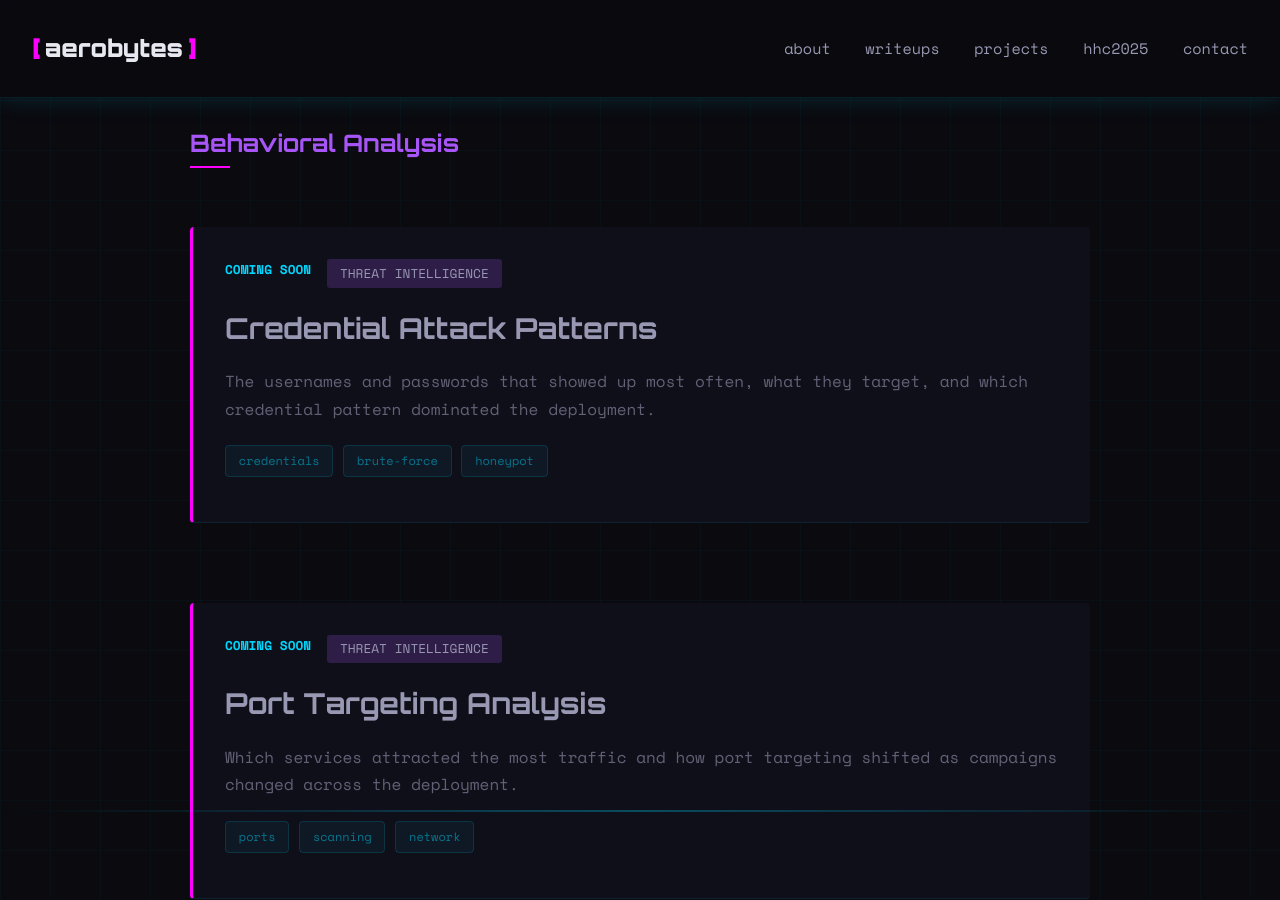
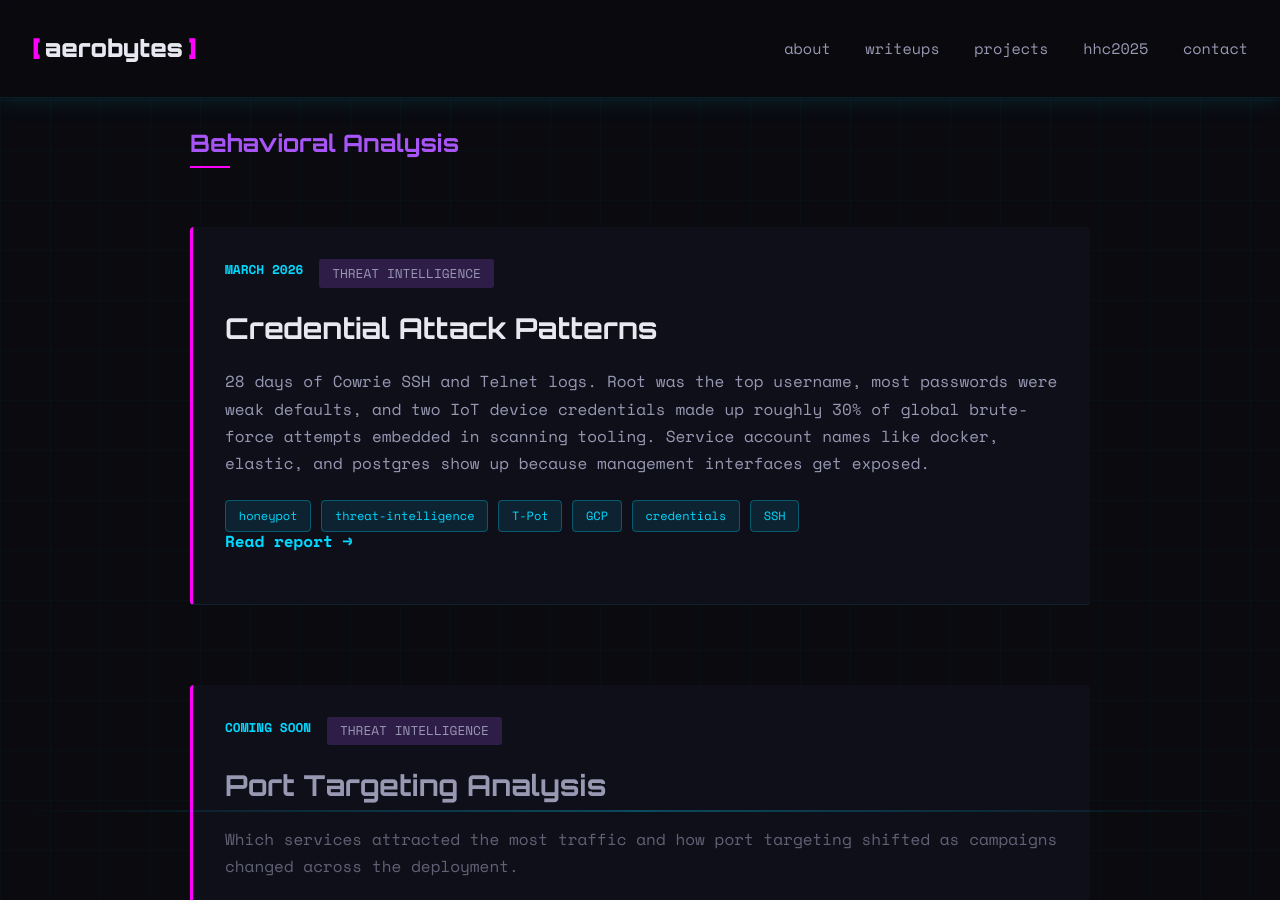
Before and after one commit to Aeronique/aerobytes-site, a Jekyll site: the page built from honeypot-threat-research.html, in a window 1280 px wide and 900 px high, scrolled down 7389 px. Built offline with Jekyll 4.4.1, drawn with Linux system fonts in a browser that asks for light colours.

Commit message:
Update honeypot-threat-research.html

```diff
--- a/honeypot-threat-research.html
+++ b/honeypot-threat-research.html
@@ -229,16 +229,20 @@ permalink: /honeypot-threat-research/
 
             <div class="writeup-item">
 				<div class="writeup-meta">
-                    <span class="writeup-date">COMING SOON</span>
+					<span class="writeup-date">MARCH 2026</span>
 					<span class="writeup-category">THREAT INTELLIGENCE</span>
 				</div>
-                <h2 class="writeup-title" style="color: var(--text-secondary);">Credential Attack Patterns</h2>
-                <p class="writeup-excerpt" style="opacity: 0.6;">The usernames and passwords that showed up most often, what they target, and which credential pattern dominated the deployment.</p>
+				<h2 class="writeup-title">Credential Attack Patterns</h2>
+				<p class="writeup-excerpt">28 days of Cowrie SSH and Telnet logs. Root was the top username, most passwords were weak defaults, and two IoT device credentials made up roughly 30% of global brute-force attempts embedded in scanning tooling. Service account names like docker, elastic, and postgres show up because management interfaces get exposed.</p>
 				<div class="writeup-tags">
-                    <span class="tag" style="opacity: 0.5;">credentials</span>
-                    <span class="tag" style="opacity: 0.5;">brute-force</span>
-                    <span class="tag" style="opacity: 0.5;">honeypot</span>
+					<span class="tag">honeypot</span>
+					<span class="tag">threat-intelligence</span>
+					<span class="tag">T-Pot</span>
+					<span class="tag">GCP</span>
+					<span class="tag">credentials</span>
+					<span class="tag">SSH</span>
 				</div>
+				<a href="/writeups/honeypot-threat-research/07" class="writeup-link">Read report →</a>
 			</div>
 
             <div class="writeup-item">
```
Lines whose indentation alone changed are shown as unchanged.
